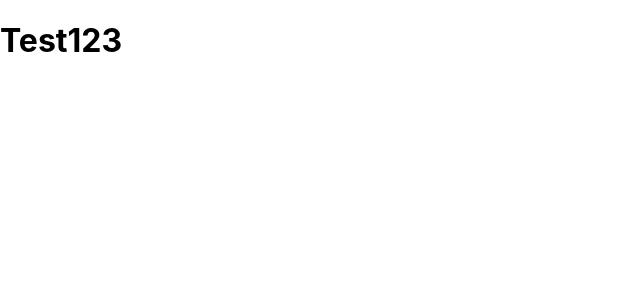
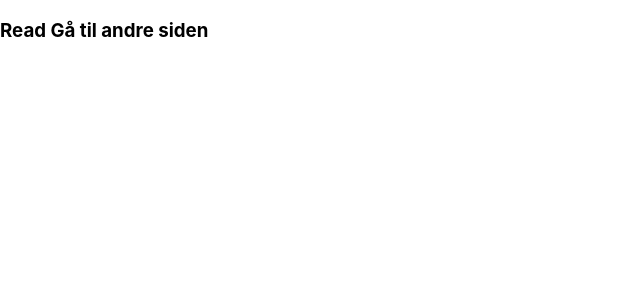
Before and after one commit to Lauvsnes1/Sellpoint, a Next.js app: page /test in a window 1280 px wide. Shown: the top 300 px of the page, without its empty margins (0-640 px from the left). Built offline with nearby package versions, Linux system fonts and the light colour scheme.

Commit message:
test av link

```diff
--- a/pages/test.js
+++ b/pages/test.js
@@ -1,3 +1,14 @@
+import Link from "next/link"
 export default function Test() {
-    return <h1>Test123</h1>
+    return (
+        <h1>Test123</h1>,
+        <h3 className="link">
+            Read{" "}
+            <Link href="/test2.js">
+                <a>Gå til andre siden</a>
+            </Link>
+        </h3>
+    )
+
+
 }
```
Also changed, not shown: pages/test2.js (added, +16 -0 lines).
